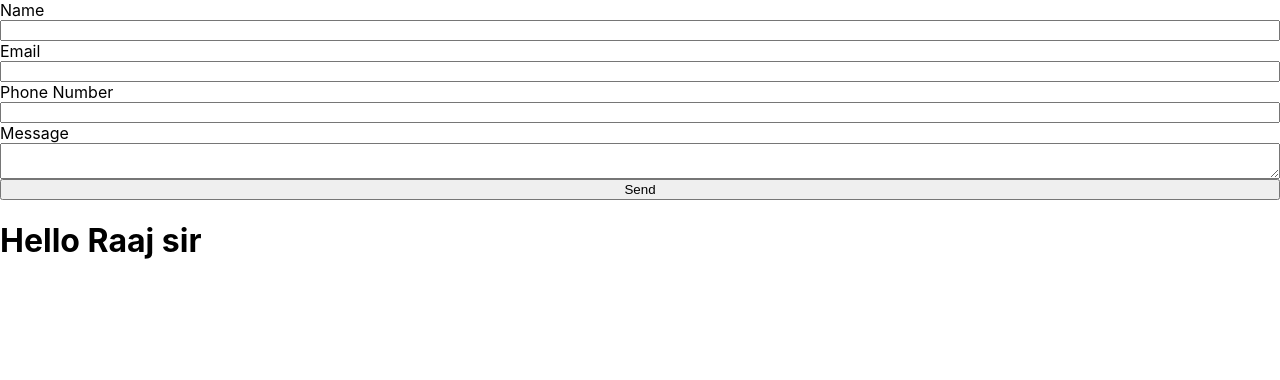
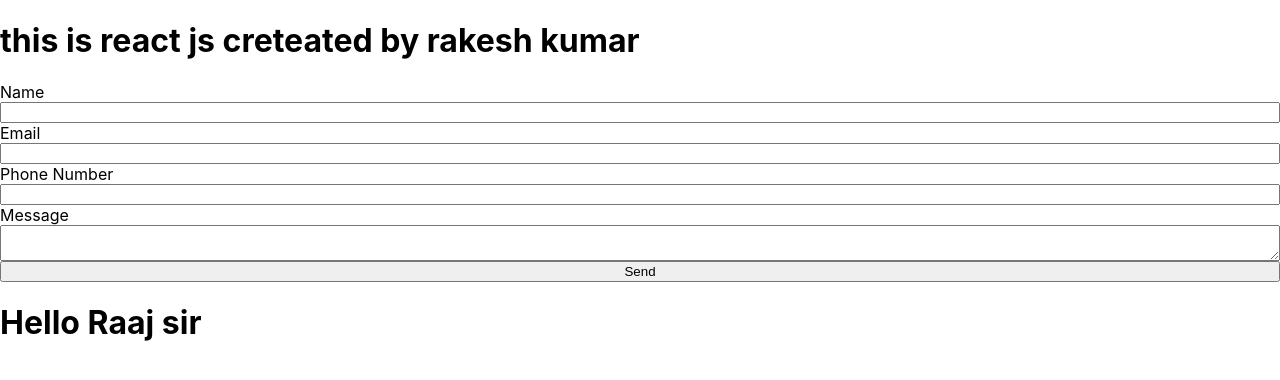
Before and after one commit to moolraaj/deploy-site, a React (Create React App) app: page / in a window 1280 px wide. Shown: the top 380 px of the page. Built offline with nearby package versions, Linux system fonts and the light colour scheme.

Commit message:
this is rakesh branch commit

```diff
--- a/src/App.js
+++ b/src/App.js
@@ -5,6 +5,7 @@ import New from './New';
 function App() {
   return (
      <>
+     <h1>this is react js creteated by rakesh kumar</h1>
      <New/>
      </>
 
```
